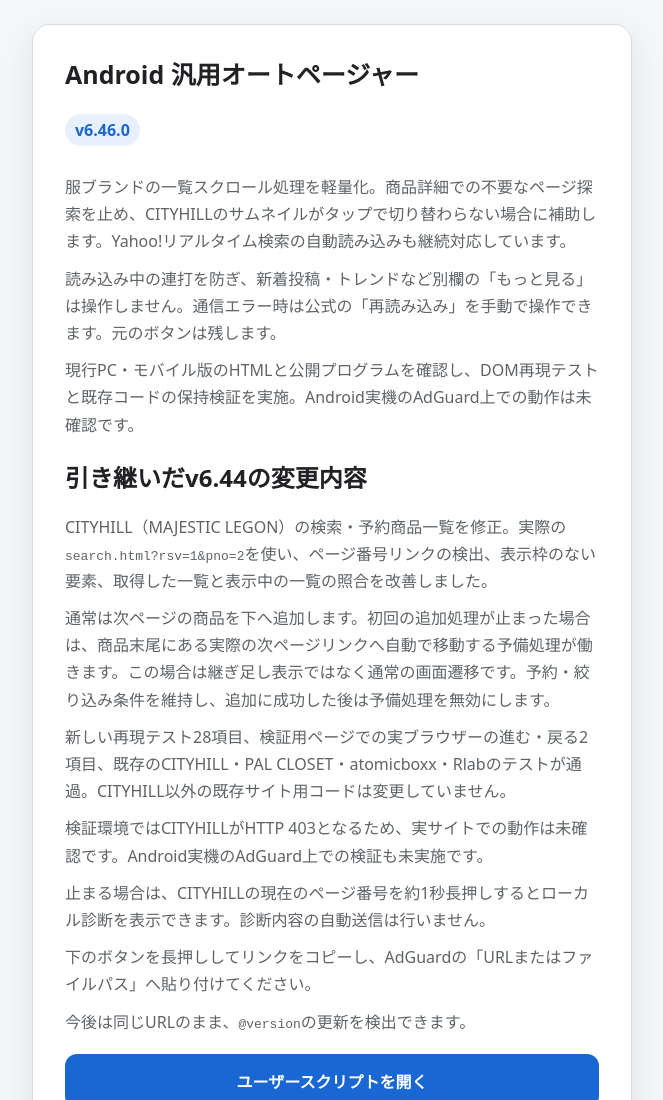
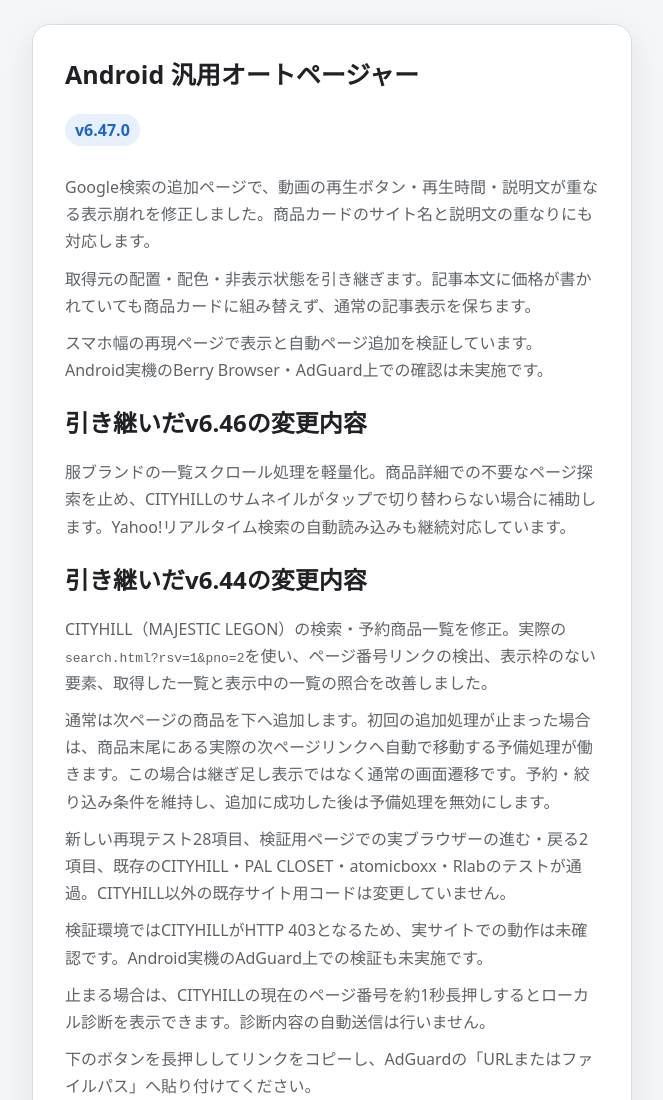
Before and after one commit to hiro191u3n2/android-autopager-update, a website: page index.html in a window 1280 px wide. Shown: the top 1100 px of the page, without its empty margins (308-971 px from the left). Drawn offline with Linux system fonts and the light colour scheme.

Commit message:
Release v6.47.0: fix Google appended result layout (index.html)

```diff
--- a/index.html
+++ b/index.html
@@ -21,10 +21,12 @@
   <body>
     <main>
       <h1>Android 汎用オートページャー</h1>
-      <span class="version">v6.46.0</span>
+      <span class="version">v6.47.0</span>
+      <p>Google検索の追加ページで、動画の再生ボタン・再生時間・説明文が重なる表示崩れを修正しました。商品カードのサイト名と説明文の重なりにも対応します。</p>
+      <p>取得元の配置・配色・非表示状態を引き継ぎます。記事本文に価格が書かれていても商品カードに組み替えず、通常の記事表示を保ちます。</p>
+      <p>スマホ幅の再現ページで表示と自動ページ追加を検証しています。Android実機のBerry Browser・AdGuard上での確認は未実施です。</p>
+      <h2>引き継いだv6.46の変更内容</h2>
       <p>服ブランドの一覧スクロール処理を軽量化。商品詳細での不要なページ探索を止め、CITYHILLのサムネイルがタップで切り替わらない場合に補助します。Yahoo!リアルタイム検索の自動読み込みも継続対応しています。</p>
-      <p>読み込み中の連打を防ぎ、新着投稿・トレンドなど別欄の「もっと見る」は操作しません。通信エラー時は公式の「再読み込み」を手動で操作できます。元のボタンは残します。</p>
-      <p>現行PC・モバイル版のHTMLと公開プログラムを確認し、DOM再現テストと既存コードの保持検証を実施。Android実機のAdGuard上での動作は未確認です。</p>
       <h2>引き継いだv6.44の変更内容</h2>
       <p>CITYHILL（MAJESTIC LEGON）の検索・予約商品一覧を修正。実際の<code>search.html?rsv=1&amp;pno=2</code>を使い、ページ番号リンクの検出、表示枠のない要素、取得した一覧と表示中の一覧の照合を改善しました。</p>
       <p>通常は次ページの商品を下へ追加します。初回の追加処理が止まった場合は、商品末尾にある実際の次ページリンクへ自動で移動する予備処理が働きます。この場合は継ぎ足し表示ではなく通常の画面遷移です。予約・絞り込み条件を維持し、追加に成功した後は予備処理を無効にします。</p>
```
